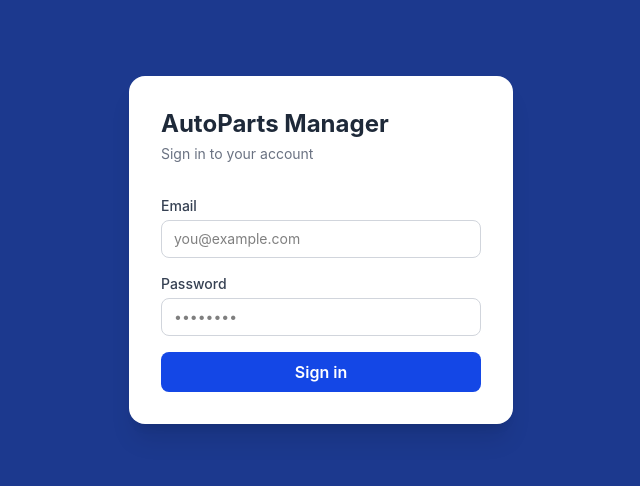
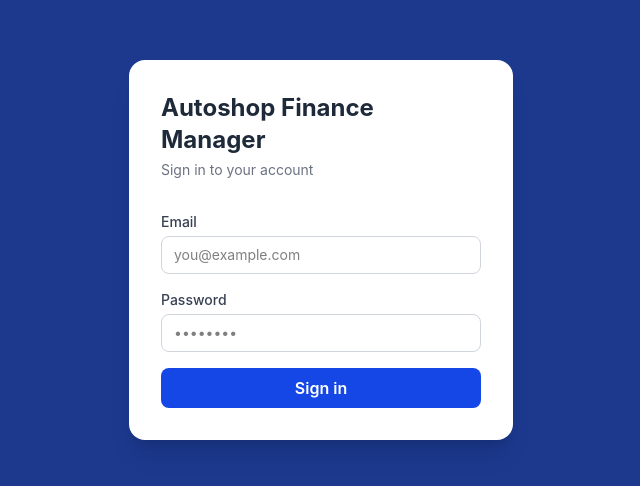
Before and after one commit to kamanzi2025/brian-, a React (Vite) app: page / in a window 1280 px wide. Shown: the part 150-636 px from the top of the page, without its empty margins (319-959 px from the left). Built offline with nearby package versions, Linux system fonts and the light colour scheme; no server answers.

Commit message:
Rename app to Autoshop Finance Manager

```diff
--- a/index.html
+++ b/index.html
@@ -7,10 +7,10 @@
     <meta name="mobile-web-app-capable" content="yes" />
     <meta name="apple-mobile-web-app-capable" content="yes" />
     <meta name="apple-mobile-web-app-status-bar-style" content="default" />
-    <meta name="apple-mobile-web-app-title" content="AutoParts" />
+    <meta name="apple-mobile-web-app-title" content="Autoshop" />
     <link rel="apple-touch-icon" href="/icons/icon-192.png" />
     <link rel="icon" type="image/svg+xml" href="/favicon.svg" />
-    <title>AutoParts Manager</title>
+    <title>Autoshop Finance Manager</title>
   </head>
   <body>
     <div id="root"></div>
--- a/src/components/Layout.jsx
+++ b/src/components/Layout.jsx
@@ -32,7 +32,7 @@ export function Layout({ children, title, showBack = false, action }) {
         )}
 
         <h1 className="flex-1 font-bold text-lg tracking-tight truncate">
-          {title ?? 'AutoParts Manager'}
+          {title ?? 'Autoshop Finance Manager'}
         </h1>
 
         <div className="shrink-0">
--- a/src/pages/Login.jsx
+++ b/src/pages/Login.jsx
@@ -21,7 +21,7 @@ export function Login() {
   return (
     <div className="min-h-screen bg-blue-900 flex items-center justify-center p-4">
       <div className="bg-white rounded-2xl shadow-xl w-full max-w-sm p-8">
-        <h1 className="text-2xl font-bold text-gray-800 mb-1">AutoParts Manager</h1>
+        <h1 className="text-2xl font-bold text-gray-800 mb-1">Autoshop Finance Manager</h1>
         <p className="text-gray-500 text-sm mb-8">Sign in to your account</p>
 
         <form onSubmit={handleSubmit} className="space-y-4">
--- a/vite.config.js
+++ b/vite.config.js
@@ -23,8 +23,8 @@ export default defineConfig({
       },
       includeAssets: ['favicon.svg', 'icons/*.png'],
       manifest: {
-        name: 'AutoParts Manager',
-        short_name: 'AutoParts',
+        name: 'Autoshop Finance Manager',
+        short_name: 'Autoshop',
         description: 'Financial management for auto parts shop',
         theme_color: '#1e40af',
         background_color: '#ffffff',
```
